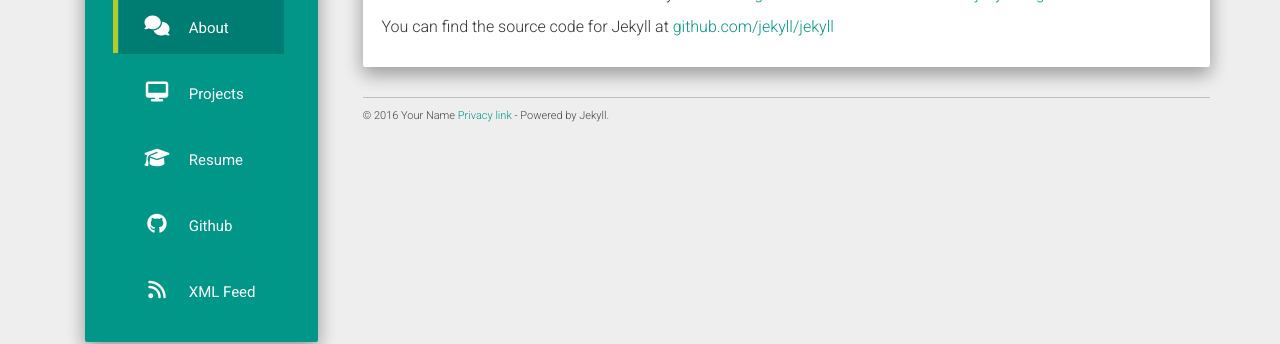
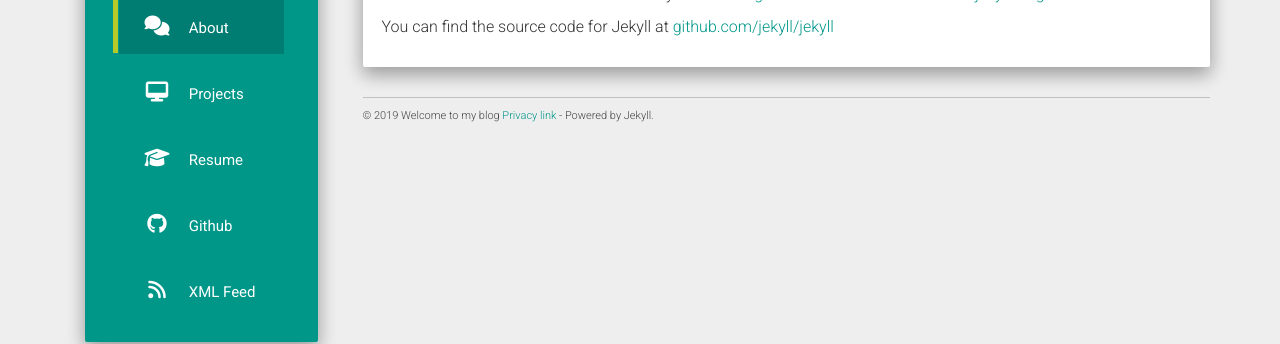
Before and after one commit to YuBaiyang-sudo/YuBaiyang-sudo00000.github.io, a Jekyll site: the page built from about.md, in a window 1280 px wide. Shown: the part 300-644 px from the top of the page. Built offline with Jekyll 4.4.1, drawn with Linux system fonts in a browser that asks for light colours; nearby versions of some CDN libraries.

Commit message:
Update footer.html

```diff
--- a/_includes/footer.html
+++ b/_includes/footer.html
@@ -1,5 +1,5 @@
 <footer>
-  © 2016 Your Name <a href="#">Privacy link</a> - Powered by Jekyll.
+  © 2019 Welcome to my blog <a href="#">Privacy link</a> - Powered by Jekyll.
 </footer>
 <div align="center">
   <script async src="https://pagead2.googlesyndication.com/pagead/js/adsbygoogle.js"></script>
```
